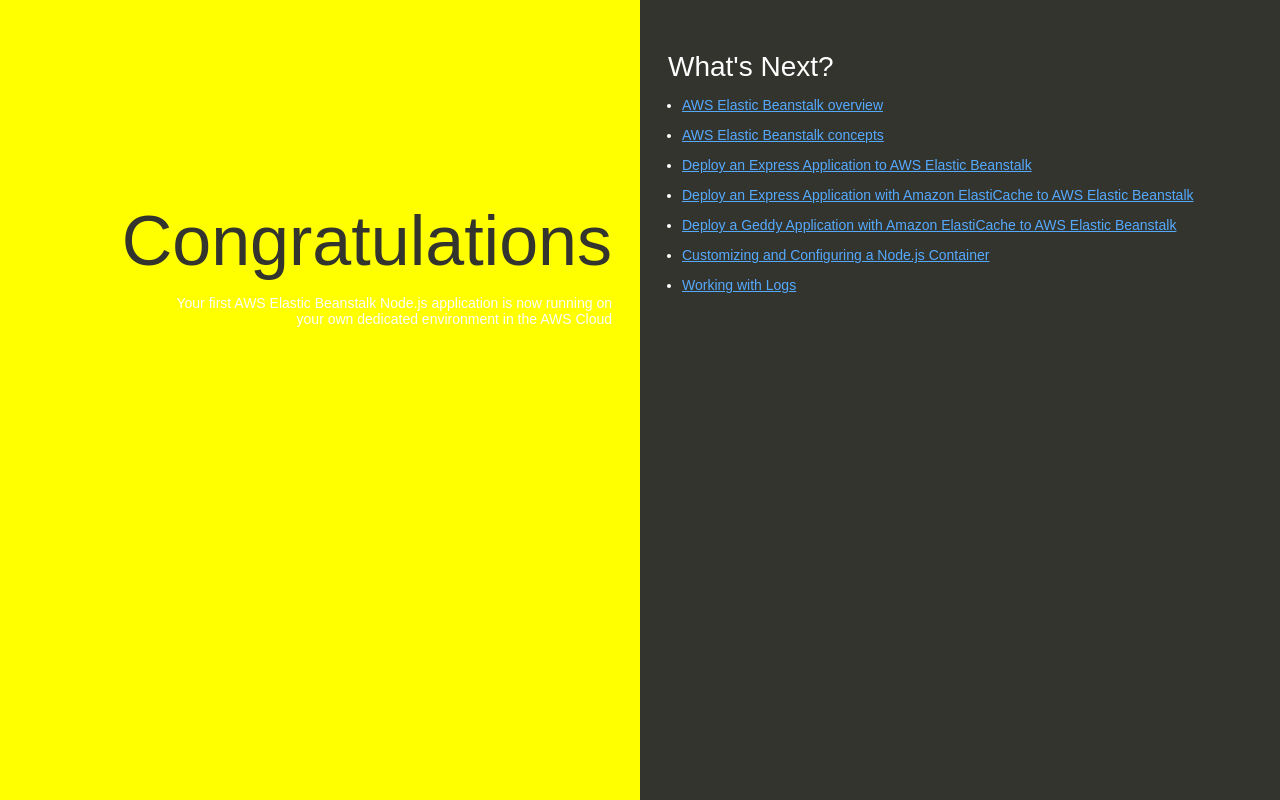
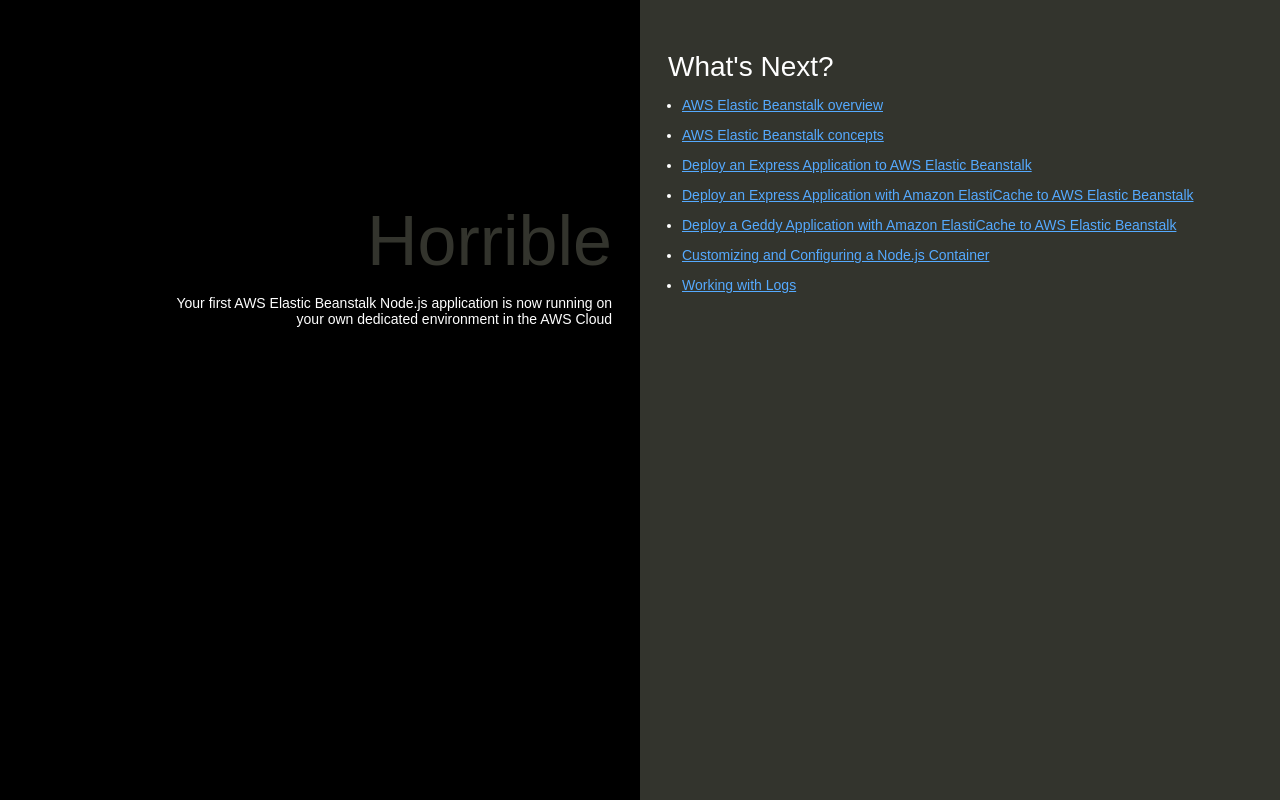
Before and after one commit to vckotwad/my-nodejs-app, a website: page index.html in a window 1280 px wide. Drawn offline with Linux system fonts and the light colour scheme.

Commit message:
Update index.html

```diff
--- a/index.html
+++ b/index.html
@@ -35,7 +35,7 @@
 
         text-align: right;
         padding-top: 11em;
-        background-color: yellow;
+        background-color: black;
 
       }
       .textColumn p {
@@ -74,7 +74,7 @@
   </head>
   <body>
     <div class="textColumn">
-      <h1>Congratulations</h1>
+      <h1>Horrible</h1>
       <p>Your first AWS Elastic Beanstalk Node.js application is now running on your own dedicated environment in the AWS Cloud</p>
     </div>
     <div class="linksColumn">
```
